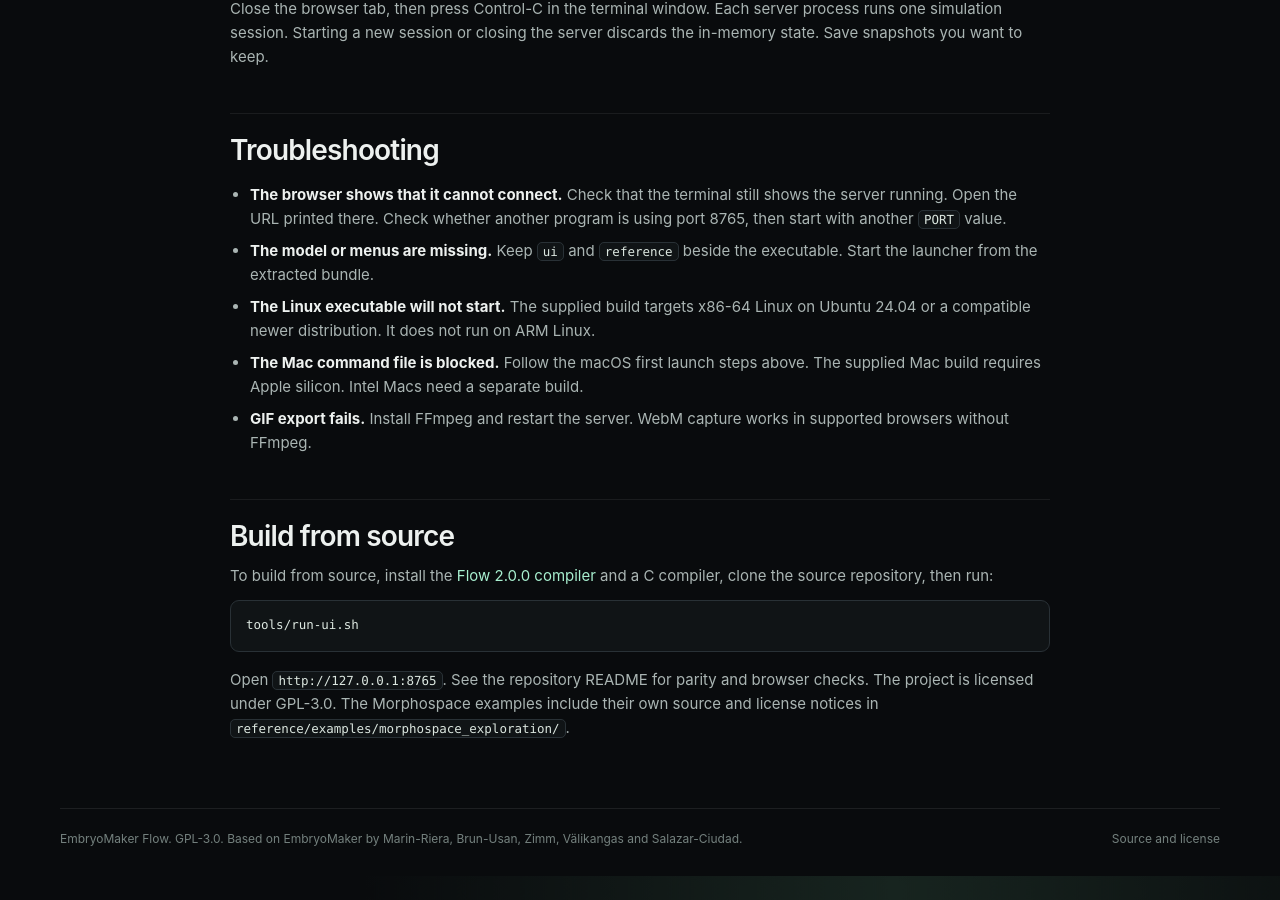
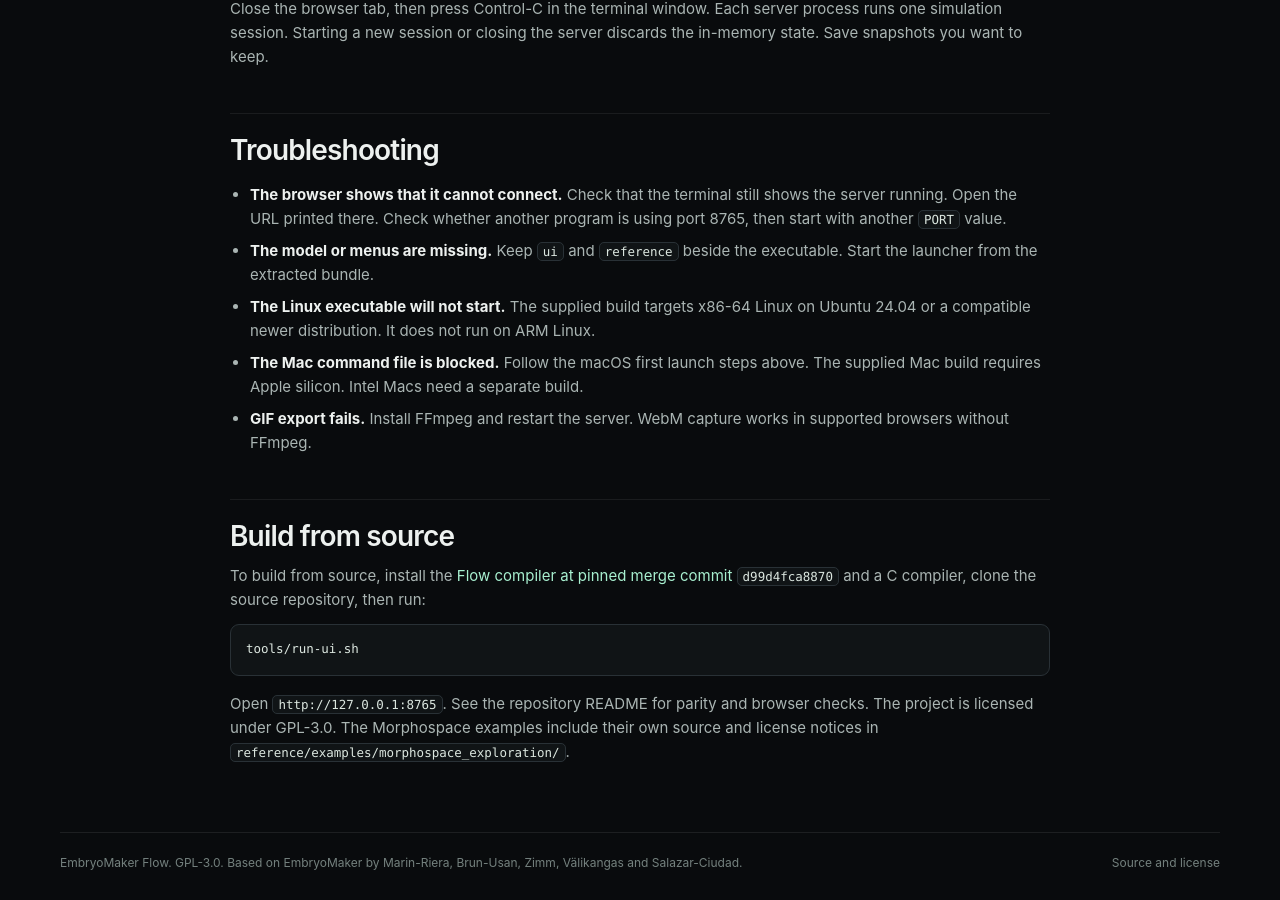
Before and after one commit to godofecht/embryo-maker-flow, a Jekyll site: the page built from docs/user-guide.md, in a window 1280 px wide and 900 px high, scrolled down 2609 px. Built offline with Jekyll 4.4.1, drawn with Linux system fonts in a browser that asks for light colours; our own code applies the rules of GitHub Pages for plain Markdown files.

Commit message:
refactor(diffusion): adopt ordered CSR Flow primitive with exact solver semantics (#1606) (#4)
* refactor(diffusion): adopt ordered CSR stdlib kernel without changing sweep semantics

* ci: pin compiler to ordered CSR candidate for qualification

* ci: pin compiler to ordered CSR candidate for qualification

* docs: document required Flow toolchain revision

* fix(parity): honor FLOW_BUILD_ROOT when locating compiled reference and snapdiff

* ci(parity): compare candidate against base-commit C backend snapshots

* ci: qualify ordered CSR integration on Apple silicon with strict snapshot parity

* build: align Flow qualification pin across CI, release and source guide

* build: align Flow qualification pin across CI, release and source guide

* build: align Flow qualification pin across CI, release and source guide

* ci(release): migrate retired macOS 14 runners to Apple silicon macOS 15

* ci(release): migrate retired macOS 14 runners to Apple silicon macOS 15

* ci: qualify ordered CSR integration against merged Flow revision

````diff
--- a/docs/user-guide.md
+++ b/docs/user-guide.md
@@ -88,7 +88,7 @@
 
 ## Build from source
 
-To build from source, install the [Flow 2.0.0 compiler](https://github.com/flooooooooooow/flow/blob/v2.0.0/README.md#installation) and a C compiler, clone the source repository, then run:
+To build from source, install the [Flow compiler at pinned merge commit `d99d4fca8870`](https://github.com/flooooooooooow/flow/tree/d99d4fca8870dde91c8b7a0e24b66d5c30ad9102) and a C compiler, clone the source repository, then run:
 
 ```sh
 tools/run-ui.sh
````
Also changed, not shown: .github/workflows/ci.yml, .github/workflows/release.yml, 2 other files.
